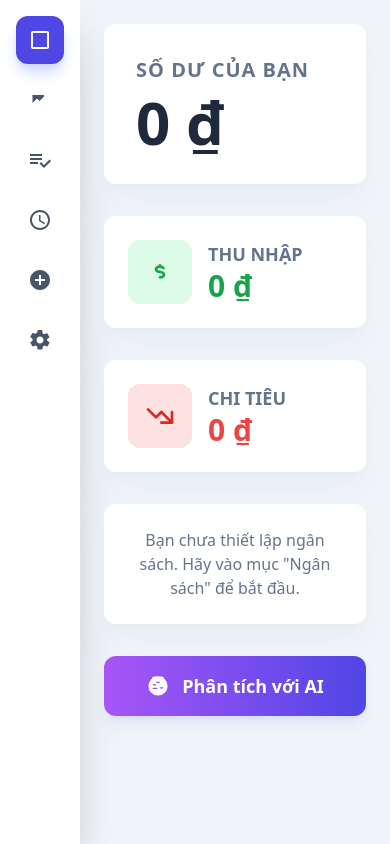
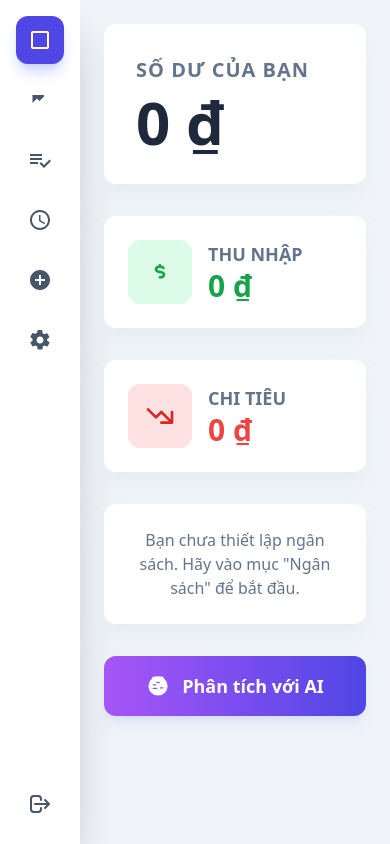
Before and after one commit to KhangNguyen-1412/Expense-management, a React (Vite) app in the folder quan-ly-chi-tieu/: page / in a window 390 px wide. Built offline with nearby package versions, Linux system fonts and the light colour scheme; no server answers.

Commit message:
Hiển thị nút đăng nhập và đăng xuất trên mobile

```diff
--- a/quan-ly-chi-tieu/src/components/Sidebar.jsx
+++ b/quan-ly-chi-tieu/src/components/Sidebar.jsx
@@ -87,30 +87,14 @@ export const Sidebar = () => {
               </button>
             ) : (
               <div className="text-center flex flex-col items-center gap-2">
-                <div className="flex items-center gap-3">
-                  <div className="flex flex-col items-center gap-2">
                 <img
                   src={user.photoURL}
                   alt="Avatar"
                   className="w-12 h-12 rounded-full border-2 border-indigo-300"
                 />
-                    <button
-                      onClick={handleSignOut}
-                      className="text-xs text-slate-500 hover:text-indigo-600 dark:hover:text-indigo-400 underline transition-colors"
-                    >
-                      Đăng xuất
-                    </button>
-                  </div>
                 <p className="text-sm font-semibold text-slate-700 dark:text-slate-300 truncate">
                   {user.displayName}
                 </p>
-                </div>
-                <button
-                  onClick={handleSignOut}
-                  className="text-xs text-slate-500 hover:text-indigo-600 dark:hover:text-indigo-400 underline transition-colors"
-                >
-                  Đăng xuất
-                </button>
               </div>
             )}
           </div>
@@ -177,7 +161,30 @@ export const Sidebar = () => {
           </button>
         ))}
       </nav>
-      <div className="mt-auto" />
+      <div className="mt-auto w-full">
+        {!user?.isAnonymous && (
+          <button
+            onClick={handleSignOut}
+            className="flex w-full items-center justify-center lg:justify-start text-lg font-semibold p-3 rounded-xl text-slate-600 dark:text-slate-300 hover:bg-red-50 dark:hover:bg-red-900/30 hover:text-red-600 dark:hover:text-red-400 transition-colors"
+          >
+            <svg
+              xmlns="http://www.w3.org/2000/svg"
+              className="h-6 w-6 lg:mr-3"
+              fill="none"
+              viewBox="0 0 24 24"
+              stroke="currentColor"
+            >
+              <path
+                strokeLinecap="round"
+                strokeLinejoin="round"
+                strokeWidth={2}
+                d="M17 16l4-4m0 0l-4-4m4 4H7m6 4v1a3 3 0 01-3 3H6a3 3 0 01-3-3V7a3 3 0 013-3h4a3 3 0 013 3v1"
+              />
+            </svg>
+            <span className="hidden lg:inline">Đăng xuất</span>
+          </button>
+        )}
+      </div>
     </aside>
   );
 };
--- a/quan-ly-chi-tieu/src/views/AddTransactionView.jsx
+++ b/quan-ly-chi-tieu/src/views/AddTransactionView.jsx
@@ -1,31 +1,59 @@
-import React, { useState } from "react";
-import { SPENDING_CATEGORIES } from "../constants/categories";
+import React, { useState, useEffect } from "react";
+import { useAppContext } from "../context/AppContext";
 
-export const AddTransactionView = ({ onAddTransaction }) => {
+export const AddTransactionView = () => {
+  const {
+    handleAddTransaction,
+    handleUpdateTransaction,
+    transactionToEdit,
+    cancelEdit,
+    SPENDING_CATEGORIES,
+  } = useAppContext();
+
+  const isEditing = !!transactionToEdit;
+
   const [text, setText] = useState("");
   const [amount, setAmount] = useState("");
   const [category, setCategory] = useState(SPENDING_CATEGORIES[0]);
 
+  // Cập nhật form khi transactionToEdit thay đổi
+  useEffect(() => {
+    if (isEditing) {
+      setText(transactionToEdit.text);
+      setAmount(String(transactionToEdit.amount));
+      setCategory(transactionToEdit.category || SPENDING_CATEGORIES[0]);
+    } else {
+      // Reset form khi không còn ở chế độ edit hoặc khi thêm mới
+      setText("");
+      setAmount("");
+      setCategory(SPENDING_CATEGORIES[0]);
+    }
+  }, [transactionToEdit, isEditing, SPENDING_CATEGORIES]);
+
   const handleSubmit = (e) => {
     e.preventDefault();
     if (text.trim() === "" || amount.trim() === "") {
-      alert("Vui lòng nhập nội dung và số tiền.");
+      alert("Vui lòng nhập đầy đủ nội dung và số tiền.");
       return;
     }
-    onAddTransaction({
+
+    const transactionData = {
       text,
       amount: +amount,
       category: +amount < 0 ? category : null,
-    });
-    setText("");
-    setAmount("");
-    setCategory(SPENDING_CATEGORIES[0]);
+    };
+
+    if (isEditing) {
+      handleUpdateTransaction(transactionToEdit.id, transactionData);
+    } else {
+      handleAddTransaction(transactionData);
+    }
   };
 
   return (
     <div className="bg-white dark:bg-slate-800 shadow-xl shadow-slate-200/50 dark:shadow-none rounded-xl p-6 max-w-lg mx-auto">
       <h3 className="text-2xl font-bold text-slate-800 dark:text-slate-200 border-b border-slate-200 dark:border-slate-700 pb-4 mb-6">
-        Thêm giao dịch mới
+        {isEditing ? "Chỉnh sửa giao dịch" : "Thêm giao dịch mới"}
       </h3>
       <form onSubmit={handleSubmit} className="space-y-5">
         <div>
@@ -85,9 +113,20 @@ export const AddTransactionView = ({ onAddTransaction }) => {
             </select>
           </div>
         )}
-        <button className="w-full bg-indigo-600 text-white font-bold py-3 px-4 rounded-lg hover:bg-indigo-700 focus:ring-4 focus:ring-indigo-300 dark:focus:ring-indigo-800 transition-all duration-300 text-lg">
-          Thêm giao dịch
-        </button>
+        <div className="flex gap-4">
+          {isEditing && (
+            <button
+              type="button"
+              onClick={cancelEdit}
+              className="w-full bg-slate-200 dark:bg-slate-600 text-slate-800 dark:text-slate-200 font-bold py-3 px-4 rounded-lg hover:bg-slate-300 dark:hover:bg-slate-500 transition-all duration-300 text-lg"
+            >
+              Hủy
+            </button>
+          )}
+          <button className="w-full bg-indigo-600 text-white font-bold py-3 px-4 rounded-lg hover:bg-indigo-700 focus:ring-4 focus:ring-indigo-300 dark:focus:ring-indigo-800 transition-all duration-300 text-lg">
+            {isEditing ? "Cập nhật" : "Thêm giao dịch"}
+          </button>
+        </div>
       </form>
     </div>
   );
```
Lines whose indentation alone changed are shown as unchanged.
